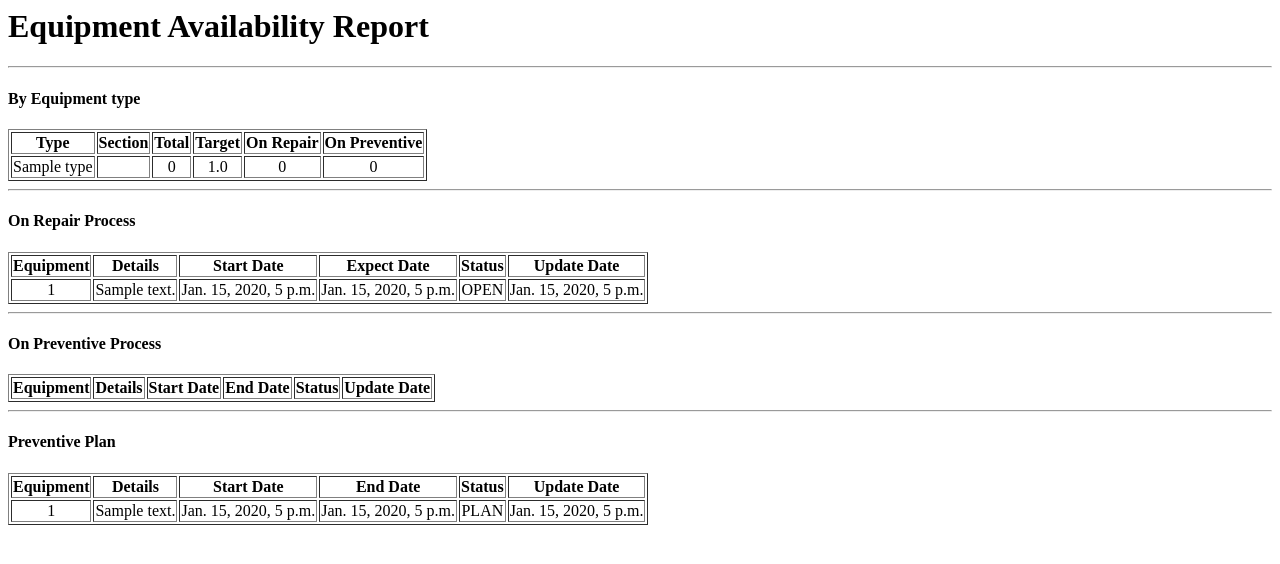
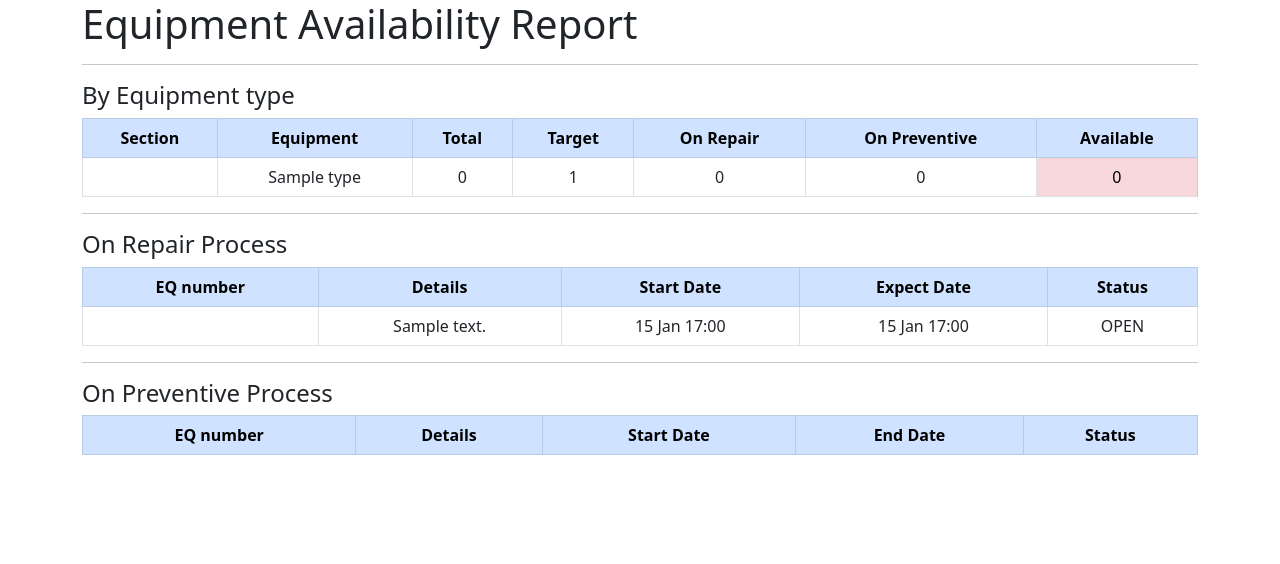
Before and after one commit to chutchais/LCB1-RTG, a Django app: page /maintenance/ in a window 1280 px wide. Shown: the top 564 px of the page. Run offline with Django 4.2, Linux system fonts and the light colour scheme; tables that the repository leaves empty hold one stand-in row (values such as "Sample post"); lists and menus that the app fills with data are empty.

Commit message:
Complete maintenance section report

```diff
--- a/src/maintenance/models.py
+++ b/src/maintenance/models.py
@@ -11,6 +11,7 @@ from base.models                import BasicInfo
 from base.utility               import update_transaction_date
 from measuring.models           import FIELDS_TYPE_CHOICES, Parameter
 import logging
+from django.urls                import reverse
 
 
 # maintenance section
@@ -60,6 +61,9 @@ class Section(BasicInfo):
     def __str__(self):
         return self.name
 
+    def get_absolute_url(self):
+        return reverse('maintenance:detail', kwargs={'section': self.name})
+
     @property
     def machine_type_count(self):
         return self.ma_machine_types.all().count()
@@ -93,6 +97,10 @@ class MachineType(BasicInfo):
     @property
     def machine_on_preventive(self):
         return Preventive.objects.filter(machine__machine_type=self,status='WORKING').count()
+
+    @property
+    def machine_available(self):
+        return self.machine_count-(self.machine_on_working+self.machine_on_preventive)
     # -------------------------------------------------------
 
     class Meta(BasicInfo.Meta):
--- a/src/maintenance/urls.py
+++ b/src/maintenance/urls.py
@@ -1,11 +1,11 @@
 from django.urls import path, include
 from django.views.decorators.cache import cache_page
 from . import views
-from .views import index
+from .views import index,by_equipment
 
 urlpatterns = [
     path('', index, name='index'),
-    # path('engine-on', engine_on, name='engine_on'),
+    path('<section>', by_equipment, name='detail'),
     # path('operation', operation, name='operation'),
     # path('operation-export', operation_export, name='operation-export'),
     # path('<pk>', MachineDetailView.as_view(), name='detail'),
--- a/src/maintenance/views.py
+++ b/src/maintenance/views.py
@@ -3,7 +3,7 @@ from django.shortcuts import render
 # Create your views here.
 from django.views.decorators.cache import cache_page
 from django.core.cache import cache
-from .models import MachineType,Failure,Preventive
+from .models import MachineType,Machine,Failure,Preventive
 
 
 
@@ -37,11 +37,44 @@ def index(request):
     # context['overall']  = get_overall_dataframe().to_html()
     # context['repair']   = get_failure_dataframe().to_html()
     # context['preventive']  = get_preventive_dataframe().to_html()
-    context['overall']      = MachineType.objects.all()
-    context['repair']       = Failure.objects.filter(status='OPEN').values('machine__name','details',
-                                                        'status','start_date','expect_date','updated')
-    context['preventive']   = Preventive.objects.filter(status='WORKING').values('machine__name','details',
-                                                        'status','start_date','end_date','updated')
-    context['plan']   = Preventive.objects.filter(status='PLAN').values('machine__name','details',
-                                                        'status','start_date','end_date','updated')
+    context['overall']      = MachineType.objects.all().order_by('section__name','name')
+    context['repair']       = Failure.objects.filter(status='OPEN').order_by('start_date')
+    context['preventive']   = Preventive.objects.filter(status='WORKING').order_by('start_date')
+    # context['plan']         = Preventive.objects.filter(status='PLAN').order_by('start_date')
     return render(request, 'maintenance/index.html', context=context)
+
+def by_equipment(request,section):
+    context = {}
+    context['overall']      = MachineType.objects.filter(section=section)
+    context['repair']       = Failure.objects.filter(machine__in=Machine.objects.filter(
+                                machine_type__in = MachineType.objects.filter(
+                                section__name=section)),status='OPEN')
+    context['preventive']   = Preventive.objects.filter(machine__in=Machine.objects.filter(
+                                machine_type__in = MachineType.objects.filter(
+                                section__name=section)),status='WORKING')
+    return render(request, 'maintenance/section.html', context=context)
+
+
+# 'Added on Oct 4,2024'
+def send_eq_availability_report(to_email,send_email,
+                                url='http://10.24.50.96:8080/maintenance/',
+                                server='192.168.1.15'):
+    import smtplib
+    from email.message import EmailMessage
+
+    import datetime, pytz
+    tz 		    = pytz.timezone('Asia/Bangkok')
+    today_tz 	=   datetime.datetime.now(tz=tz)
+
+    import urllib.request
+    response = urllib.request.urlopen(url)
+    html = response.read().decode('utf-8')
+
+    msg = EmailMessage()
+    msg['Subject'] = f'Equipment Availability Report : {today_tz.strftime("%d-%b-%Y %H:%M")}'
+    msg['From'] = send_email
+    msg['To'] = to_email
+    msg.set_content(html, subtype='html')
+    # ส่งอีเมล
+    with smtplib.SMTP(server) as server:
+        server.send_message(msg)
--- a/src/rtg/settings.py
+++ b/src/rtg/settings.py
@@ -43,6 +43,7 @@ INSTALLED_APPS = [
     'django_q',
     # Added on Sep 29,2024 -- To support maintenance model
     'maintenance',
+    'django.contrib.humanize'
 ]
 
 MIDDLEWARE = [
--- a/src/templates/maintenance/index.html
+++ b/src/templates/maintenance/index.html
@@ -1,94 +1,123 @@
-<head></head>
+{% load humanize %}
+
+<script src="https://cdn.jsdelivr.net/npm/@popperjs/core@2.11.6/dist/umd/popper.min.js" integrity="sha384-oBqDVmMz9ATKxIep9tiCxS/Z9fNfEXiDAYTujMAeBAsjFuCZSmKbSSUnQlmh/jp3" crossorigin="anonymous"></script>
+<script src="https://cdn.jsdelivr.net/npm/bootstrap@5.2.3/dist/js/bootstrap.min.js" integrity="sha384-cuYeSxntonz0PPNlHhBs68uyIAVpIIOZZ5JqeqvYYIcEL727kskC66kF92t6Xl2V" crossorigin="anonymous"></script>
+
+
+<head>
+    <meta charset="utf-8">
+    <meta name="viewport" content="width=device-width, initial-scale=1">
+    <link href="https://cdn.jsdelivr.net/npm/bootstrap@5.2.3/dist/css/bootstrap.min.css" rel="stylesheet" integrity="sha384-rbsA2VBKQhggwzxH7pPCaAqO46MgnOM80zW1RWuH61DGLwZJEdK2Kadq2F9CUG65" crossorigin="anonymous">
     <title>Equipment Availability Report</title>
   </head>
+
+  <div class="container">
   <body>
 <h1>Equipment Availability Report</h1>
 <hr>
 <h4>By Equipment type</h4>
-<table border="1">
-    <tr>
-        <th style="text-align:center">Type</th>
+
+
+<table class="table table-bordered">
+    <thead>
+    <tr class="table-primary">
         <th style="text-align:center">Section</th>
+        <th style="text-align:center">Equipment</th>
         <th style="text-align:center">Total</th>
         <th style="text-align:center">Target</th>
         <th style="text-align:center">On Repair</th>
         <th style="text-align:center">On Preventive</th>
+        <th style="text-align:center">Available</th>
     </tr>
+</thead>
+<tbody>
     {% for m in overall %}
               <tr>
-                      <td style="text-align:center">{{m.name}}</td>
-                      <td style="text-align:center">{{m.section}}</td>
+
+                      <td style="text-align:center">
+                        <a href="{% url 'maintenance:detail' m.section %}">{{m.section}}</a>
+                        </td>
+                        <td style="text-align:center">{{m.name}}</td>
                       <td style="text-align:center">{{m.machine_count}}</td>
-                      <td style="text-align:center">{{m.target}}</td>
+                      <td style="text-align:center">{{m.target|floatformat}}</td>
                       <td style="text-align:center">{{m.machine_on_working}}</td>
                       <td style="text-align:center">{{m.machine_on_preventive}}</td>
+                    <td style="text-align:center" class="{% if m.machine_available < m.target  %}table-danger{% else %}table-success{% endif %}">
+                        {{m.machine_available}}
+                    </td>
               </tr>
     {% endfor %}
+</tbody>
     </table>
+
+
     <hr>
     <h4>On Repair Process</h4>
-    <table border="1">
-        <tr>
-            <th style="text-align:center">Equipment</th>
+    <table class="table table-bordered">
+        <thead>
+        <tr class="table-primary">
+            <th style="text-align:center">EQ number</th>
             <th style="text-align:center">Details</th>
             <th style="text-align:center">Start Date</th>
             <th style="text-align:center">Expect Date</th>
             <th style="text-align:center">Status</th>
-            <th style="text-align:center">Update Date</th>
         </tr>
+        </thead>
         {% for r in repair %}
                   <tr>
-                          <td style="text-align:center">{{r.machine__name}}</td>
+                          <td style="text-align:center">{{r.machine}}</td>
                           <td style="text-align:center">{{r.details}}</td>
-                          <td style="text-align:center">{{r.start_date}}</td>
-                          <td style="text-align:center">{{r.expect_date}}</td>
+                          <td style="text-align:center">{{r.start_date|date:"j M H:s"}}</td>
+                          <td style="text-align:center">{{r.expect_date|date:"j M H:s"}}</td>
                           <td style="text-align:center">{{r.status}}</td>
-                          <td style="text-align:center">{{r.updated}}</td>
                   </tr>
         {% endfor %}
         </table>
         <hr>
         <h4>On Preventive Process</h4>
-        <table border="1">
-            <tr>
-                <th style="text-align:center">Equipment</th>
+        <table class="table table-bordered">
+            <thead>
+            <tr class="table-primary">
+                <th style="text-align:center">EQ number</th>
                 <th style="text-align:center">Details</th>
                 <th style="text-align:center">Start Date</th>
                 <th style="text-align:center">End Date</th>
                 <th style="text-align:center">Status</th>
-                <th style="text-align:center">Update Date</th>
             </tr>
+            </thead>
             {% for p in preventive %}
                       <tr>
-                              <td style="text-align:center">{{p.machine__name}}</td>
+                              <td style="text-align:center">{{p.machine}}</td>
                               <td style="text-align:center">{{p.details}}</td>
-                              <td style="text-align:center">{{p.start_date}}</td>
-                              <td style="text-align:center">{{p.end_date}}</td>
+                              <td style="text-align:center">{{p.start_date|date:"j M H:s"}}</td>
+                              <td style="text-align:center">{{p.end_date|date:"j M H:s"}}</td>
                               <td style="text-align:center">{{p.status}}</td>
-                              <td style="text-align:center">{{p.updated}}</td>
                       </tr>
             {% endfor %}
             </table>
-            <hr>
+            <!-- <hr>
             <h4>Preventive Plan</h4>
-            <table border="1">
-                <tr>
+
+
+                <table class="table table-bordered">
+        <thead>
+            <tr class="table-primary">
                     <th style="text-align:center">Equipment</th>
                     <th style="text-align:center">Details</th>
                     <th style="text-align:center">Start Date</th>
                     <th style="text-align:center">End Date</th>
                     <th style="text-align:center">Status</th>
-                    <th style="text-align:center">Update Date</th>
                 </tr>
+                </thead>
                 {% for p in plan %}
                           <tr>
-                                  <td style="text-align:center">{{p.machine__name}}</td>
+                                  <td style="text-align:center">{{p.machine}}</td>
                                   <td style="text-align:center">{{p.details}}</td>
                                   <td style="text-align:center">{{p.start_date}}</td>
                                   <td style="text-align:center">{{p.end_date}}</td>
                                   <td style="text-align:center">{{p.status}}</td>
-                                  <td style="text-align:center">{{p.updated}}</td>
                           </tr>
                 {% endfor %}
-                </table>
+                </table> -->
 </body>
+</div>
```
Also changed, not shown: src/templates/maintenance/section.html (added, +126 -0 lines), 1 other file.
